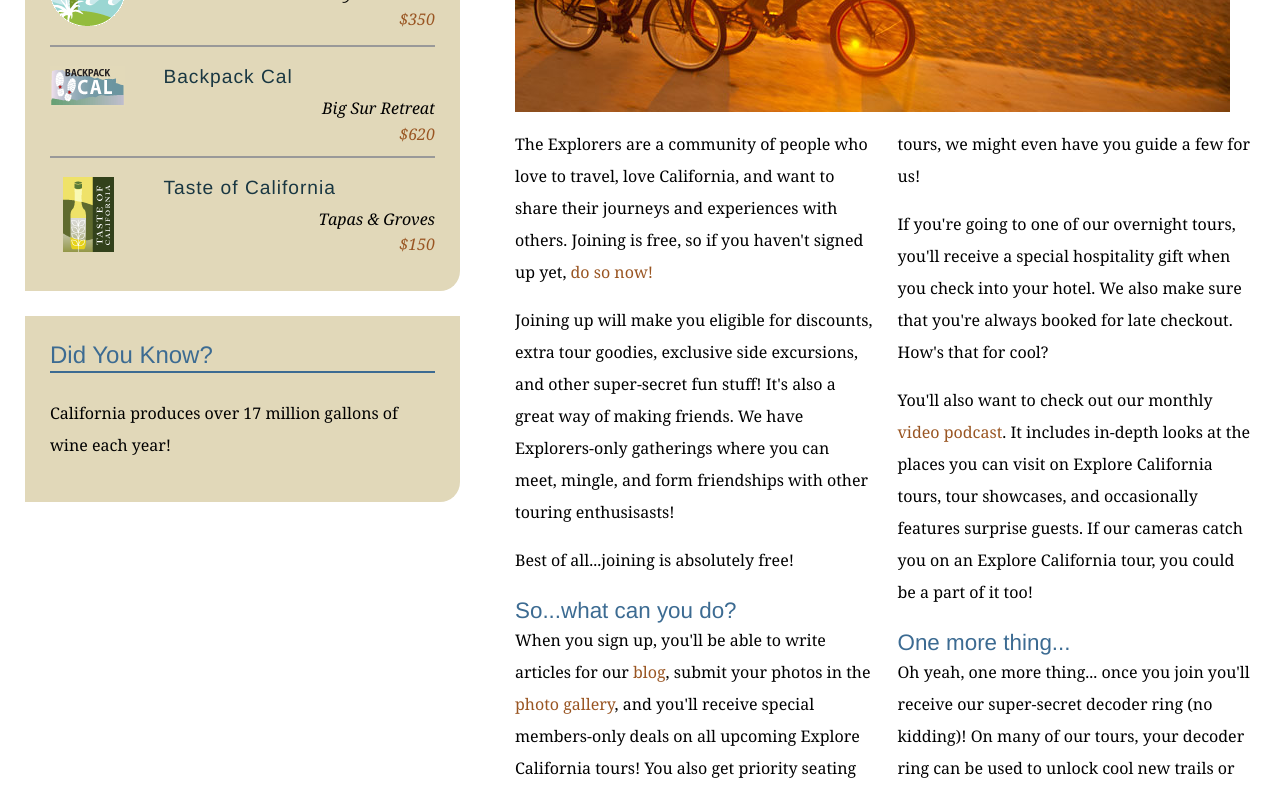
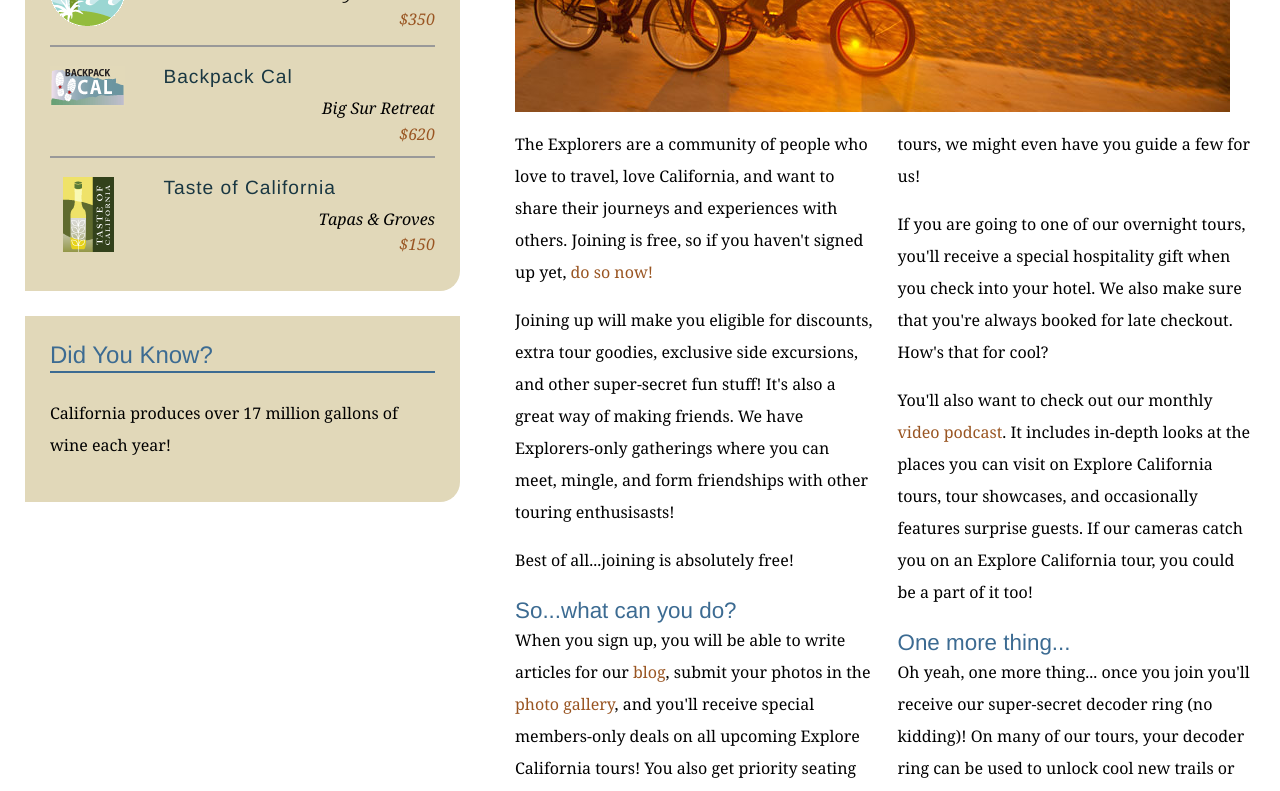
Before and after one commit to zStevenn/VEBR, a plain HTML site: page explorers.html in a window 1280 px wide. Shown: the part 540-1331 px from the top of the page. Drawn offline with Linux system fonts and the light colour scheme.

Commit message:
Minor text edits
Client emailed changed to explorers page

```diff
--- a/explorers.html
+++ b/explorers.html
@@ -72,8 +72,8 @@
             <p>Best of all...joining is absolutely free!</p>
 
             <h2>So...what can you do?</h2>
-            <p>When you sign up, you'll be able to write articles for our <a href="http://www.explorecalifornia.org/blog">blog</a>, submit your photos in the <a href="explorers/gallery.html">photo gallery</a>, and you'll receive special members-only deals on all upcoming Explore California tours! You also get priority seating and quick check-in! Heck, if you go on enough tours, we might even have you guide a few for us!</p>
-            <p>If you're going to one of our overnight tours, you'll receive a special hospitality gift when you check into your hotel. We also make sure that you're always booked for late checkout. How's that for cool?</p>
+            <p>When you sign up, you will be able to write articles for our <a href="http://www.explorecalifornia.org/blog">blog</a>, submit your photos in the <a href="explorers/gallery.html">photo gallery</a>, and you'll receive special members-only deals on all upcoming Explore California tours! You also get priority seating and quick check-in! Heck, if you go on enough tours, we might even have you guide a few for us!</p>
+            <p>If you are going to one of our overnight tours, you'll receive a special hospitality gift when you check into your hotel. We also make sure that you're always booked for late checkout. How's that for cool?</p>
             <p>You'll also want to check out our monthly <a href="explorers/podcast.html">video podcast</a>. It includes in-depth looks at the places you can visit on Explore California tours, tour showcases, and occasionally features surprise guests. If our cameras catch you on an Explore California tour, you could be a part of it too!</p>
 
             <h2>One more thing...</h2>
```
